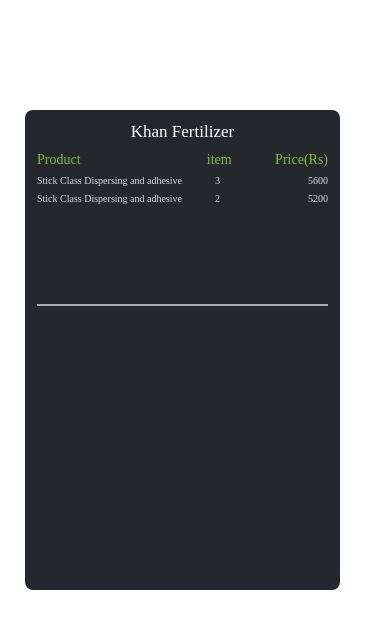
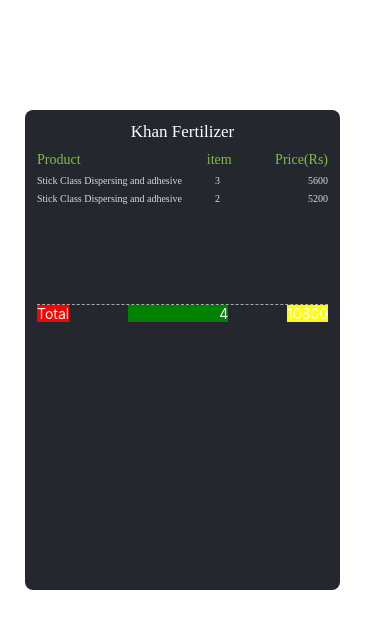
Before and after one commit to Shehiryar12/MyCrops, a React Native app: screen / in a window 390 px wide. Shown: the top 628 px of the page. Built offline with nearby package versions, Linux system fonts and the light colour scheme.

Commit message:
ReceiptComponent.js

```diff
--- a/Src/Screens/ReceiptComponent.js
+++ b/Src/Screens/ReceiptComponent.js
@@ -33,11 +33,17 @@
           <TextComp product="Stick Class Dispersing and adhesive" item="3" price="5600"/>
           <TextComp product="Strong plus High phosphor that increase" item="2" price="5200"/>
 
+        <View style={styles.dotting}>
           <View style={styles.dot}/>
+           <View style={styles.combine}>
+              <Text style={[styles.texting,{backgroundColor:'red'}]}>Total</Text>
+              <Text style={[styles.texting,{backgroundColor:'green',textAlign:'right',width:100}]}>4</Text>
+              <Text style={[styles.texting,{backgroundColor:'yellow'}]}>10800</Text>
+           </View>
+          </View>
+        </View>
 
 
-
-          </View>
     </View>
   )
 }
@@ -66,7 +72,6 @@
       },
       producttext: {
         color: '#86BC41',
-        fontSize: 14,
         fontFamily: Font.semiBold,
         marginTop:10,
       },
@@ -76,10 +81,6 @@
         fontFamily: Font.regular,
         marginTop:7,
       },
-      Productstwo:{
-        flexDirection:'row',
-        justifyContent:'space-between',
-      },
 
     linetwo:{
         color:"#DBD8D8",
@@ -87,10 +88,17 @@
     },
     dot:{
        borderBottomColor: '#AAAAAA',
-       borderBottomWidth: 2,
+       borderBottomWidth: 1,
        width: '100%',
        marginTop:100,
+       borderStyle:'dashed',
 
-
+    },
+    texting:{
+        color:"white",
+    },
+    combine:{
+      flexDirection:'row',
+      justifyContent:'space-between',
     }
 })
```
